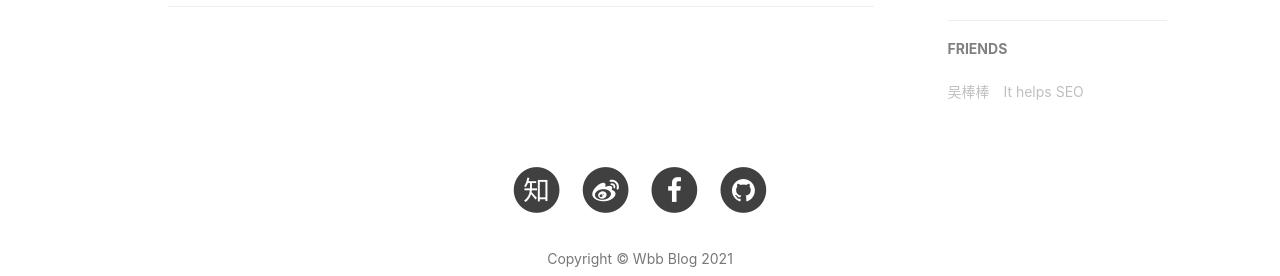
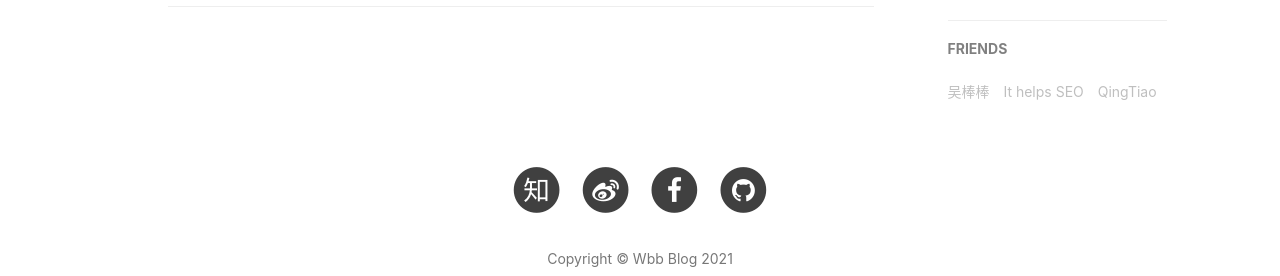
Before and after one commit to w570955342/w570955342.github.io, a Jekyll site: the page built from index.html, in a window 1280 px wide. Shown: the part 954-1230 px from the top of the page. Built offline with Jekyll 4.4.1, drawn with Linux system fonts in a browser that asks for light colours; nearby versions of some CDN libraries; the list of posts is cut into pages by our own code; comment, search, counter and statistics services are not loaded.

Commit message:
fix: add a friend

```diff
--- a/_config.yml
+++ b/_config.yml
@@ -87,5 +87,8 @@ friends: [
     },{
         title: "It helps SEO",
         href: "#"
-    }
+    },{
+        title: "QingTiao",
+        href: "https://qingtiao.github.io"
+  }
 ]
```
